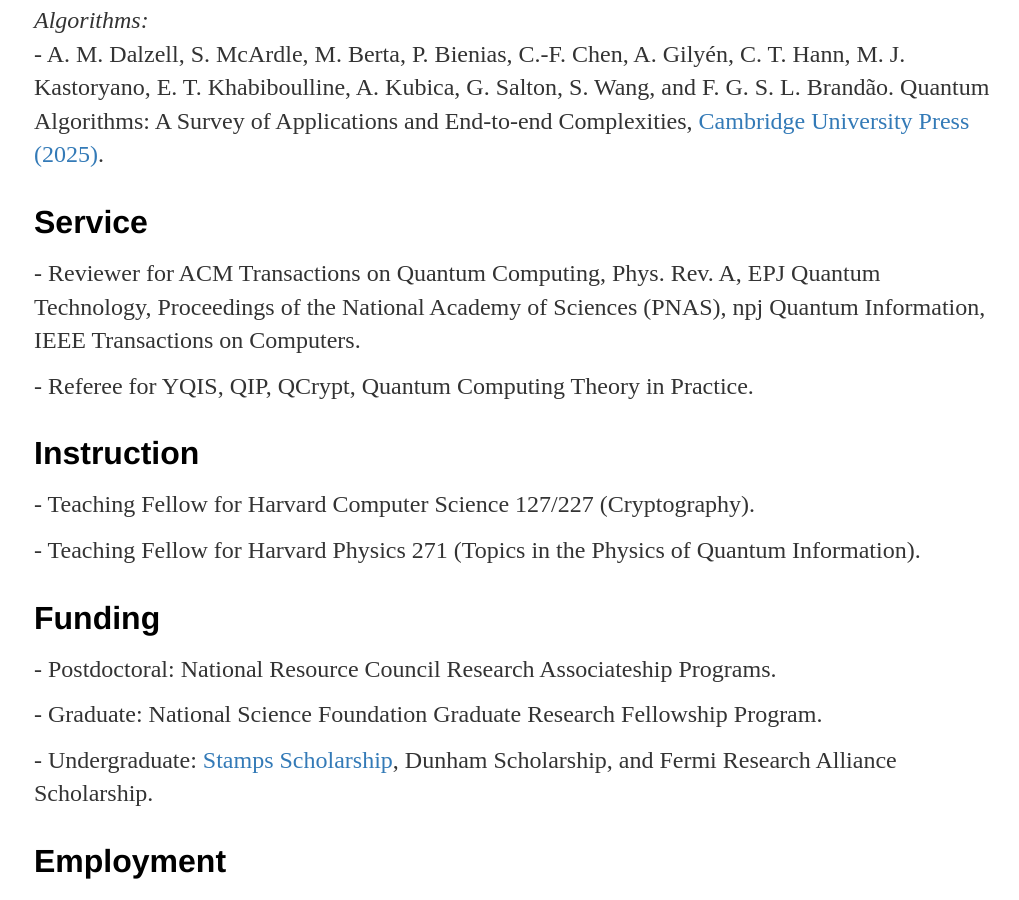
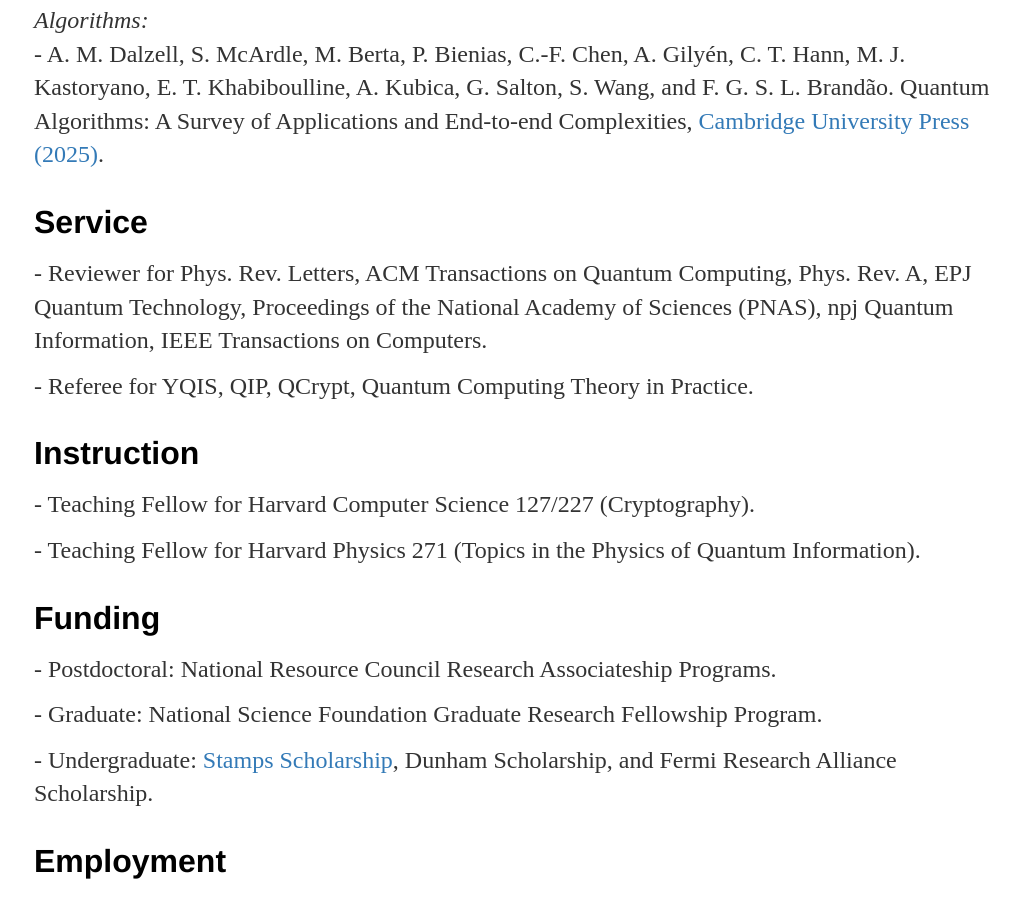
Before and after one commit to emilkhab/emilkhab.github.io, a Jekyll site: the page built from index.html, in a window 1280 px wide and 900 px high, scrolled down 1376 px. Shown: the whole window, without its empty margins (126-1145 px from the left). Built offline with Jekyll 4.4.1, drawn with Linux system fonts in a browser that asks for light colours.

Commit message:
Update index.html

```diff
--- a/index.html
+++ b/index.html
@@ -42,7 +42,7 @@
 
 <div class="blurb" id="Service">
 	<h2>Service</h2>
-	<p>- Reviewer for ACM Transactions on Quantum Computing, Phys. Rev. A, EPJ Quantum Technology, Proceedings of the National Academy of Sciences (PNAS), npj Quantum Information, IEEE Transactions on Computers.</p>
+	<p>- Reviewer for Phys. Rev. Letters, ACM Transactions on Quantum Computing, Phys. Rev. A, EPJ Quantum Technology, Proceedings of the National Academy of Sciences (PNAS), npj Quantum Information, IEEE Transactions on Computers.</p>
 	<p>- Referee for YQIS, QIP, QCrypt, Quantum Computing Theory in Practice.</p>
 </div>
 
```
